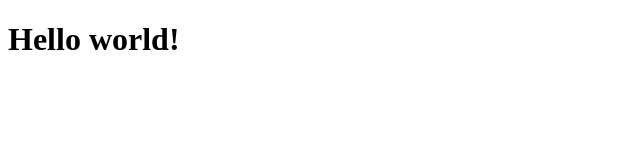
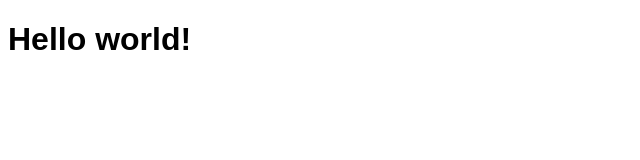
Before and after one commit to kunilovsky/kunilovsky.ru, a plain HTML site: page index.html in a window 1280 px wide. Shown: the full height of the page, 0-640 px from the left. Drawn offline with Linux system fonts and the light colour scheme.

Commit message:
Fonts add project

```diff
--- /dev/null
+++ b/assets/fonts/IBMPlex.css
@@ -0,0 +1,34 @@
+
+  /* cyrillic */
+  @font-face {
+    font-family: 'IBM Plex Sans';
+    font-style: normal;
+    font-weight: 100;
+    font-display: swap;
+    src: url(IBMPlexSans-ExtraLight.ttf) format('ttf');
+    unicode-range: U+0301, U+0400-045F, U+0490-0491, U+04B0-04B1, U+2116;
+  }
+  @font-face {
+    font-family: 'IBM Plex Sans';
+    font-style: normal;
+    font-weight: 300;
+    font-display: swap;
+    src: url(IBMPlexSans-Light.ttf) format('ttf');
+    unicode-range: U+0301, U+0400-045F, U+0490-0491, U+04B0-04B1, U+2116;
+  }
+  @font-face {
+    font-family: 'IBM Plex Sans';
+    font-style: normal;
+    font-weight: 400;
+    font-display: swap;
+    src: url(IBMPlexSans-Regular.ttf) format('ttf');
+    unicode-range: U+0460-052F, U+1C80-1C88, U+20B4, U+2DE0-2DFF, U+A640-A69F, U+FE2E-FE2F;
+  }
+  @font-face {
+    font-family: 'IBM Plex Sans';
+    font-style: normal;
+    font-weight: 700;
+    font-display: swap;
+    src: url(IBMPlexSans-SemiBold.ttf) format('ttf');
+    unicode-range: U+0000-00FF, U+0131, U+0152-0153, U+02BB-02BC, U+02C6, U+02DA, U+02DC, U+2000-206F, U+2074, U+20AC, U+2122, U+2191, U+2193, U+2212, U+2215, U+FEFF, U+FFFD;
+  }
--- a/assets/style/sass/style.sass
+++ b/assets/style/sass/style.sass
@@ -1,3 +1,5 @@
+body
+    font-family: 'IBM Plex Sans', sans-serif
 @import 'color'
 @import 'header'
 @import 'component'
--- a/index.html
+++ b/index.html
@@ -1,16 +1,20 @@
 <!DOCTYPE html>
 <!-- Powered by Kunilovsky Vladimir | @this_developer -->
 <html lang="ru">
+
 <head>
     <meta charset="UTF-8">
     <meta http-equiv="X-UA-Compatible" content="IE=edge">
     <meta name="viewport" content="width=device-width, initial-scale=1.0">
     <title>Kunilovsky Vladimir - Web developer</title>
+    <link rel="stylesheet" href="assets/fonts/IBMPlex.css">
     <link rel="stylesheet" href="assets/style/style.css">
 </head>
+
 <body>
     <h1>
         Hello world!
     </h1>
 </body>
+
 </html>
```
Also changed, not shown: assets/fonts/IBMPlexSans-ExtraLight.ttf (added), assets/fonts/IBMPlexSans-Light.ttf (added), assets/fonts/IBMPlexSans-Regular.ttf (added), assets/fonts/IBMPlexSans-SemiBold.ttf (added), assets/style/style.css, 3 other files.
